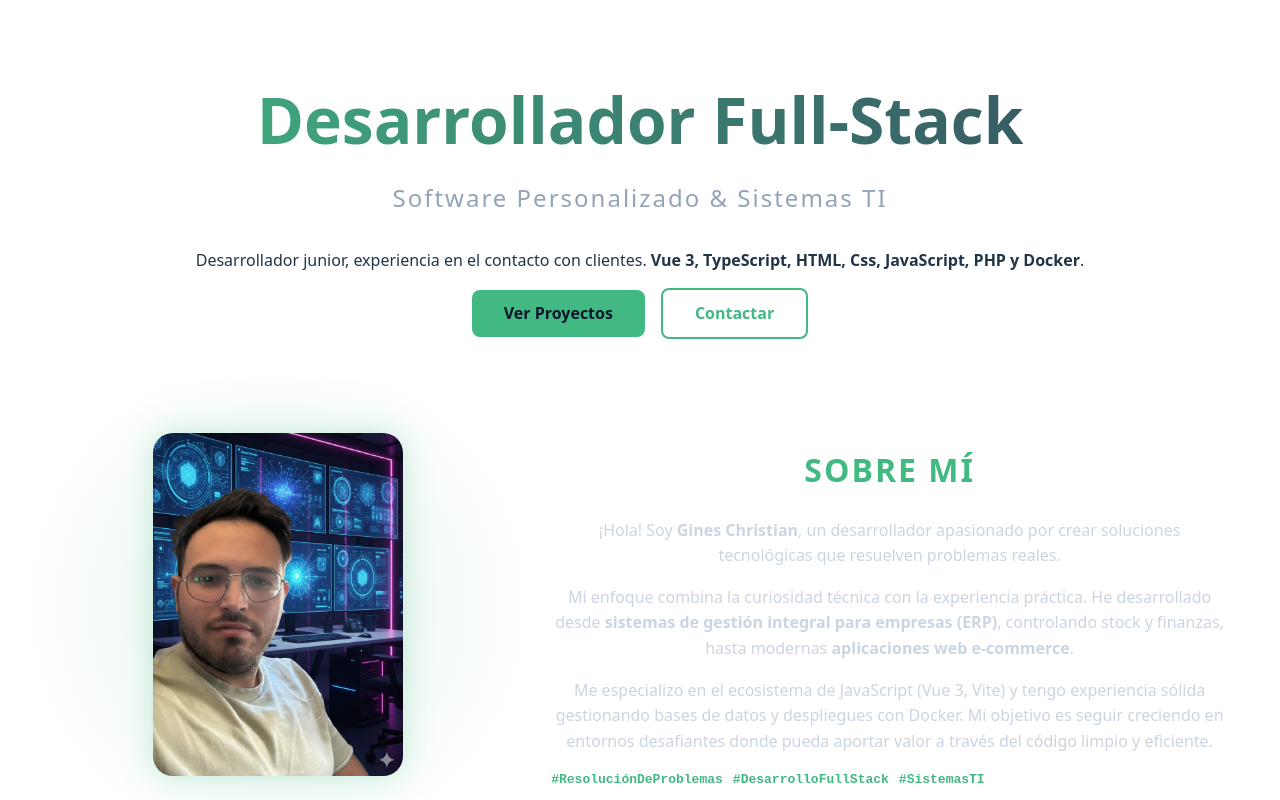
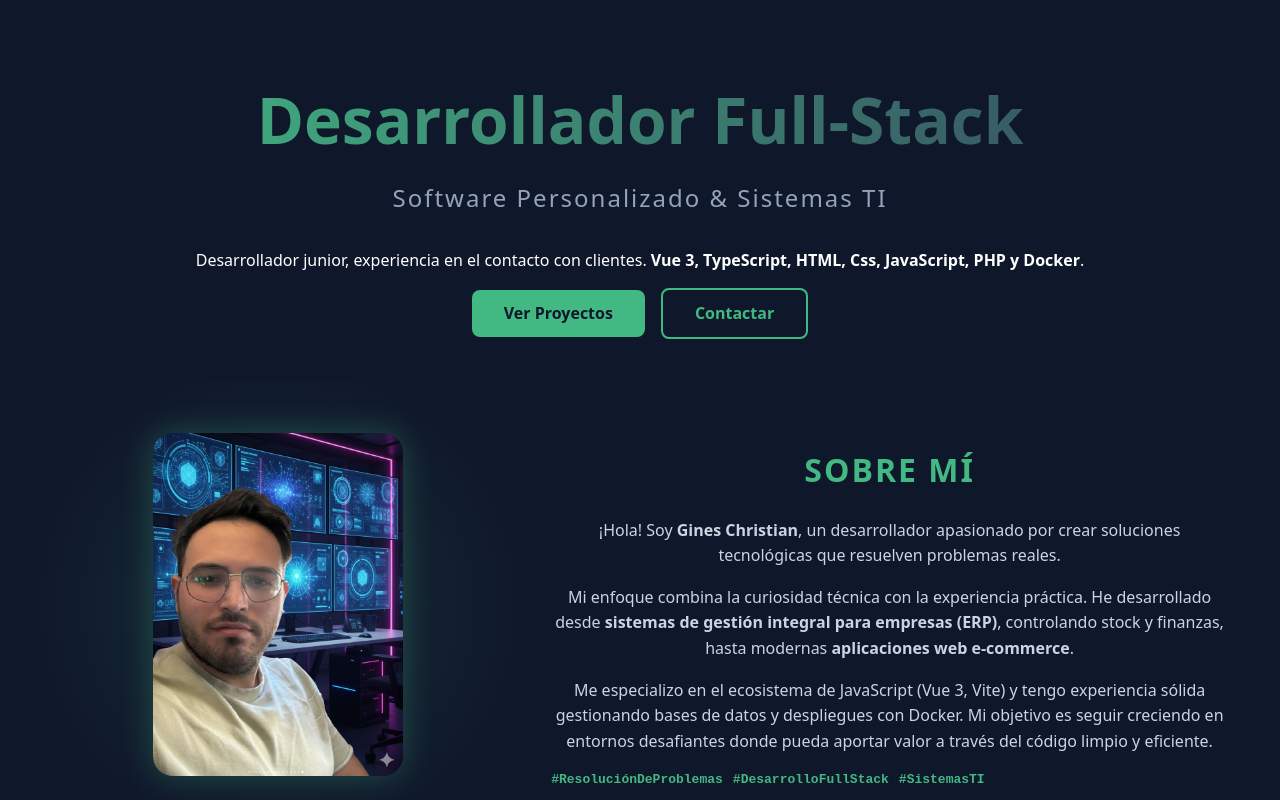
Before and after one commit to gineschristian/portfolio-final, a Vue app: page / in a window 1280 px wide. Shown: the top 800 px of the page. Built offline with nearby package versions, Linux system fonts and the light colour scheme.

Commit message:
Update App.vue

```diff
--- a/src/App.vue
+++ b/src/App.vue
@@ -100,11 +100,21 @@ const scrollToProjects = () => {
 
 <style scoped>
 /* MANTENEMOS TU DISEÑO ORIGINAL */
+
+:global(body) {
+  margin: 0;
+  padding: 0;
+  background-color: #0f172a; /* El azul muy oscuro que elegimos */
+  color: white;
+}
+
 .portfolio-container {
   display: flex;
   flex-direction: column;
   align-items: center;
   padding: 0 20px;
+  min-height: 100vh; /* Asegura que el fondo cubra toda la pantalla */
+  background-color: #0f172a;
 }
 
 .hero, .projects-grid, .about-section {
```
